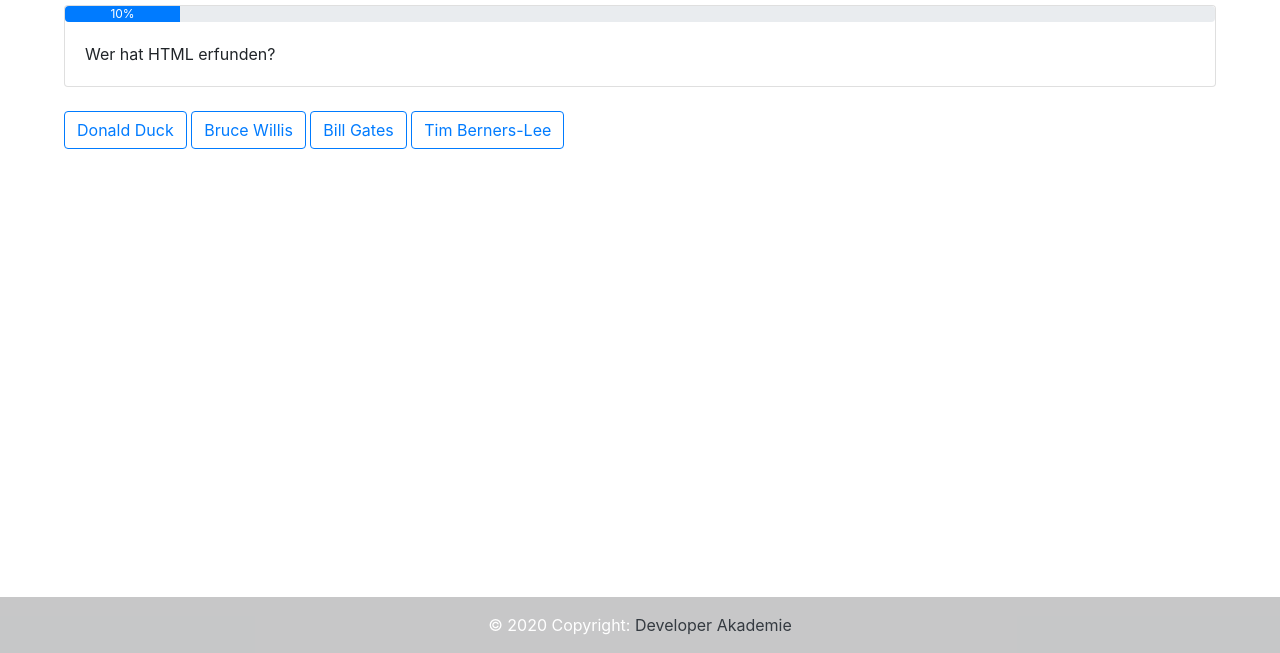
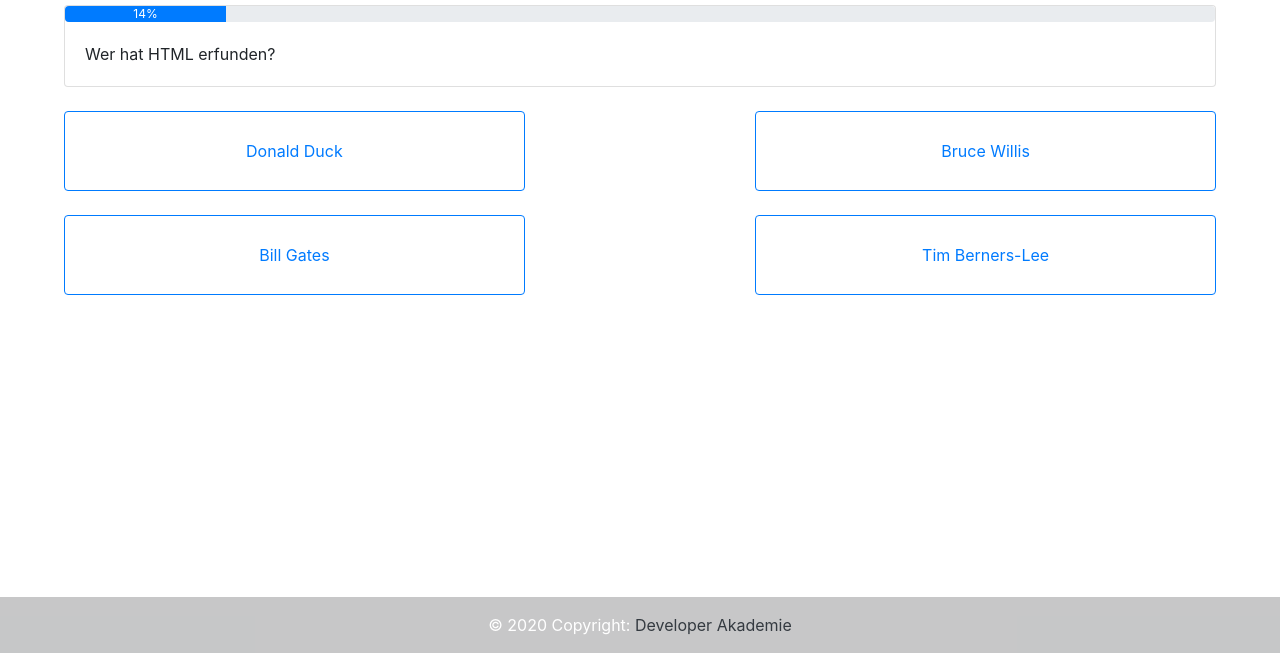
Before and after one commit to ThomasTritscher/quizapp, a plain HTML site: page index.html in a window 1280 px wide. Shown: the part 147-800 px from the top of the page. Drawn offline with nearby package versions, Linux system fonts and the light colour scheme.

Commit message:
added JSON

```diff
--- a/game.js
+++ b/game.js
@@ -1,79 +1,100 @@
-let question_1 = 'Wer hat HTML erfunden?';
-let question_1_answer_1 = 'Donald Duck';
-let question_1_answer_2 = 'Bruce Willis';
-let question_1_answer_3 = 'Bill Gates';
-let question_1_answer_4 = 'Tim Berners-Lee';
-
-let question_2 = 'Was bedeutet das HTML Tag &lta&gt?';// Tag muss als Text umgewandelt werden
-let question_2_answer_1 = 'Text Fett';
-let question_2_answer_2 = 'Container';
-let question_2_answer_3 = 'Ein Link';
-let question_2_answer_4 = 'Kursiv';
+let allQuestions = [
+  {
+    'question': 'Wer hat HTML erfunden?',
+    'answer_1': 'Donald Duck',
+    'answer_2': 'Bruce Willis',
+    'answer_3': 'Bill Gates',
+    'answer_4': 'Tim Berners-Lee',
+    'right_answer': 4
+  },
+  {
+    'question': 'Was bedeutet das HTML Tag &lta&gt?',// Tag muss als Text umgewandelt werden
+    'answer_1': 'Text Fett',
+    'answer_2': 'Container',
+    'answer_3': 'Ein Link',
+    'answer_4': 'Kursiv',
+    'right_answer': 3
+  },
+  {
+    'question': 'Wie bindet man eine Website in eine Website ein?',
+    'answer_1': '&lt;iframe&gt;, &lt;frame&gt; and &lt;frameset&gt;',
+    'answer_2': '&lt;iframe&gt;',
+    'answer_3': '&lt;frame&gt;',
+    'answer_4': '&lt;frameset&gt;',
+    'right_answer': 2
+  },
+  {
+    'question': 'Wie stellt man Text am BESTEN fett dar?',
+    'answer_1': '&lt;strong&gt;',
+    'answer_2': 'CSS nutzen',
+    'answer_3': '&lt;bold&gt;',
+    'answer_4': '&lt;b&gt;',
+    'right_answer': 1
+  },
+  {
+    'question': 'Welches Attribut kann man NICHT für Textarea verwenden?',
+    'answer_1': 'readonly',
+    'answer_2': 'max',
+    'answer_3': 'from',
+    'answer_4': 'spellcheck',
+    'right_answer': 1
+  },
+  {
+    'question': 'Wie wählst du alle Elemenete vom Typ &lt;a&gt; mit dem attribut titile aus?',
+    'answer_1': 'a[title]{...}',
+    'answer_2': 'a&gt;title{...}',
+    'answer_3': 'a.title{...}',
+    'answer_4': 'a=title{...}',
+    'right_answer': 1
+  },
+  {
+    'question': 'Wie definiert man in Javascript eine Variable?',
+    'answer_1': 'let 100 = rate;',
+    'answer_2': '100 = let rate;',
+    'answer_3': 'rate = 100;',
+    'answer_4': 'let rate = 100;',
+    'right_answer': 4
+  }
+];
 
 let right_answer;
+let question_number = 0;
+let progress = 0;
 
 
 
-/*let answer_1 = 'Donald Duck';
-let answer_2 = 'Bruce Willis';
-let answer_3 = 'Bill Gates';
-let answer_4 = 'Tim Berners-Lee';*/
-let question_number = 0;
-let progress = 0;
 
-function nextQuestion() {
-  question_number = question_number + 1;// Variable wird immer um 1 erhöht onload, nextQuestion usw...
-  progress = question_number * 10; // 10% Porzent bei 10 Fragen
-  document.getElementById('progress-bar').innerHTML = progress + '%';// Änderung der Baranzeige um je 10% pro nextQuestion
-  document.getElementById('progress-bar').style.width = progress + '%'; //Breite des Styles/Bg wird um je 10% erhöht
-  if (question_number == 1) {
-    document.getElementById('question').innerHTML = question_1;
-    // Fülle Frage 1
-    document.getElementById('answer1').innerHTML = question_1_answer_1;
-    document.getElementById('answer2').innerHTML = question_1_answer_2;
-    document.getElementById('answer3').innerHTML = question_1_answer_3;
-    document.getElementById('answer4').innerHTML = question_1_answer_4;
-    right_answer = 4;
-  }
-  if (question_number == 2) {
-    document.getElementById('question').innerHTML = question_2;
-    // Fülle Frage 2
-    document.getElementById('answer1').innerHTML = question_2_answer_1;
-    document.getElementById('answer2').innerHTML = question_2_answer_2;
-    document.getElementById('answer3').innerHTML = question_2_answer_3;
-    document.getElementById('answer4').innerHTML = question_2_answer_4;
-    right_answer = 3;
-  }
-
-
-
-  /*if (document.getElementById('question').innerHTML == question_1) { Wenn in der ID question 1 ist ...
-      document.getElementById('question').innerHTML = question_2;      .. füge question 2 hinzu!
-  } else {
-      document.getElementById('question').innerHTML = question_1; Sonst für question 1 hinzu!
-  }
-  document.getElementById('answer1').innerHTML = answer_1;
-  document.getElementById('answer2').innerHTML = answer_2;
-  document.getElementById('answer3').innerHTML = answer_3;
-  document.getElementById('answer4').innerHTML = answer_4;*/
-
+function hideElements() {
+  document.getElementById('right-answer').classList.add('d-none');//Alert "richtige Antwort" wird bei nächster Frage ausgeblendet
+  document.getElementById('next-btn').classList.add('d-none');//"nächste Frage" btn wird bei nächstem Schritt ausgeblendet
 
 }
 
-function answer(a) {
+function nextQuestion() {
+  hideElements();
+  question_number = question_number + 1;// Variable wird immer um 1 erhöht onload, nextQuestion usw..
+  /*console.log('Number of questions:' , Math.round ((question_number / allQuestions.length) * 100));//Prozentbrechnung + Aufrundung.
+  progress = question_number * 10; // 10% Porzent bei 10 Fragen*/
+  progress = Math.round((question_number / allQuestions.length) * 100); //Prozentbrechnung + Aufrundung
+  document.getElementById('progress-bar').innerHTML = progress + '%';// Änderung der Baranzeige um je 10% pro nextQuestion
+  document.getElementById('progress-bar').style.width = progress + '%'; //Breite des Styles/Bg wird um je 10% erhöht
 
-  /*let selected_answer;
-  if (a == 1) {
-    selected_answer = answer_1;
-  } else if (a == 2) {
-    selected_answer = answer_2;
-  } else if (a == 3) {
-    selected_answer = answer_3;
-  } else {
-    selected_answer = answer_4;
-  }*/
+  loadQuestion();
+}
+
+function loadQuestion() {
+  document.getElementById('question').innerHTML = allQuestions[question_number - 1]['question'];
+  // Fülle Frage 1
+  document.getElementById('answer1').innerHTML = allQuestions[question_number - 1]['answer_1'];
+  document.getElementById('answer2').innerHTML = allQuestions[question_number - 1]['answer_2'];
+  document.getElementById('answer3').innerHTML = allQuestions[question_number - 1]['answer_3'];
+  document.getElementById('answer4').innerHTML = allQuestions[question_number - 1]['answer_4'];
+  right_answer = allQuestions[question_number - 1]['right_answer'];
+
+}
 
 
+function answer(a) {
   if (a == right_answer) { // Right answer
     document.getElementById('wrong-answer').classList.add('d-none');
     document.getElementById('right-answer').classList.remove('d-none');
--- a/index.html
+++ b/index.html
@@ -38,8 +38,11 @@
     </div>
   </div>
   <div class="mt-4">
+    <div class="quiz-answer-row mt-4">
       <button onclick="answer(1)" id="answer1" class="btn btn-outline-primary">Antwort A</button>
       <button onclick="answer(2)" id="answer2" class="btn btn-outline-primary">Antwort B</button>
+    </div>
+    <div class="quiz-answer-row mt-4">
       <button onclick="answer(3)" id="answer3" class="btn btn-outline-primary">Antwort C</button>
       <button onclick="answer(4)" id="answer4" class="btn btn-outline-primary">Antwort D</button>
     </div>
--- a/style.css
+++ b/style.css
@@ -20,5 +20,12 @@ body {
   bottom: 0;
   color: white;
 
-
 }
+.quiz-answer-row {
+ display: flex;
+ justify-content: space-between;
+}
+.quiz-answer-row button{
+  width: 40%;
+  height: 80px;
+}
```
Also changed, not shown: game_first_version.js (added, +136 -0 lines). Lines whose indentation alone changed are shown as unchanged.
